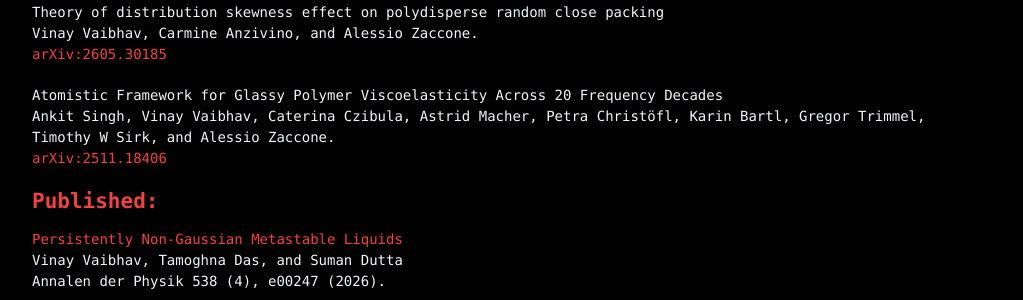
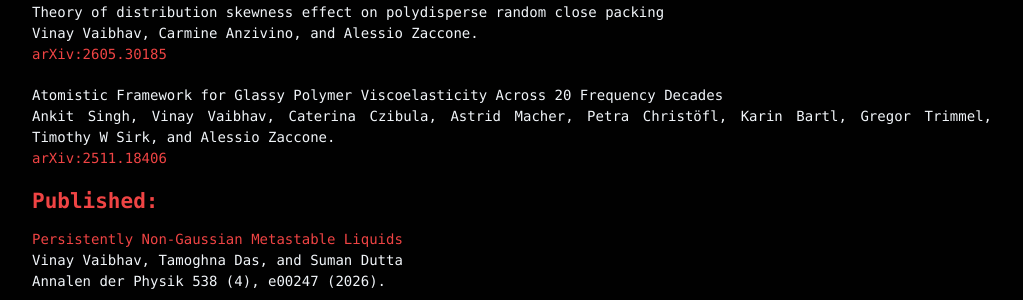
Before and after one commit to vinayphys/vinayphys.github.io, a Jekyll site: the page built from Publications.md, in a window 1280 px wide. Shown: the part 965-1265 px from the top of the page, without its empty margins (128-1151 px from the left). Built offline with Jekyll 4.4.1, drawn with Linux system fonts in a browser that asks for light colours; our own code applies the rules of GitHub Pages for plain Markdown files; a style sheet for code colours, icons or effects is not loaded.

Commit message:
Update styles.css

```diff
--- a/stylesheets/styles.css
+++ b/stylesheets/styles.css
@@ -28,7 +28,17 @@ h1 {
   font-size: 28px;
 }
 
-p, ul, ol, table, pre, dl {
+/* Justified Paragraphs with Hyphenation */
+p {
+  margin: 0 0 20px;
+  text-align: justify;
+  -webkit-hyphens: auto;
+  -ms-hyphens: auto;
+  hyphens: auto;
+}
+
+/* Other Block Elements (Left-aligned by default) */
+ul, ol, table, pre, dl {
   margin: 0 0 20px;
 }
 
```
